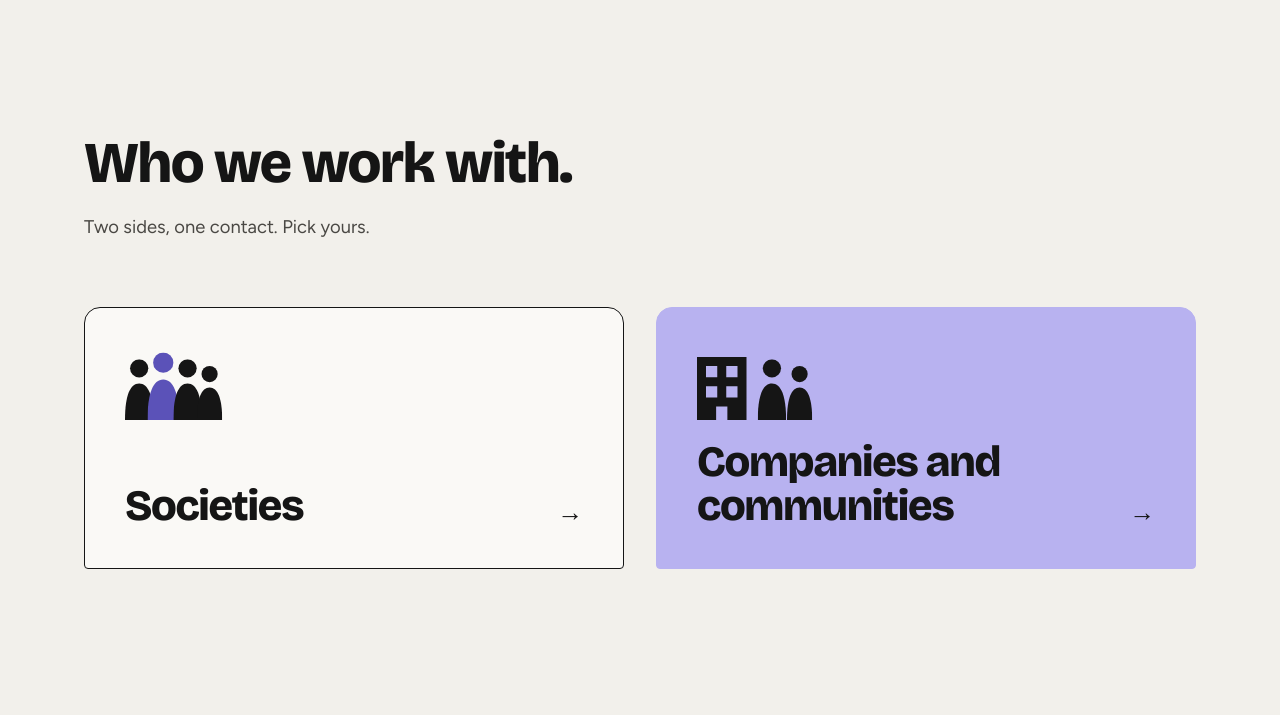
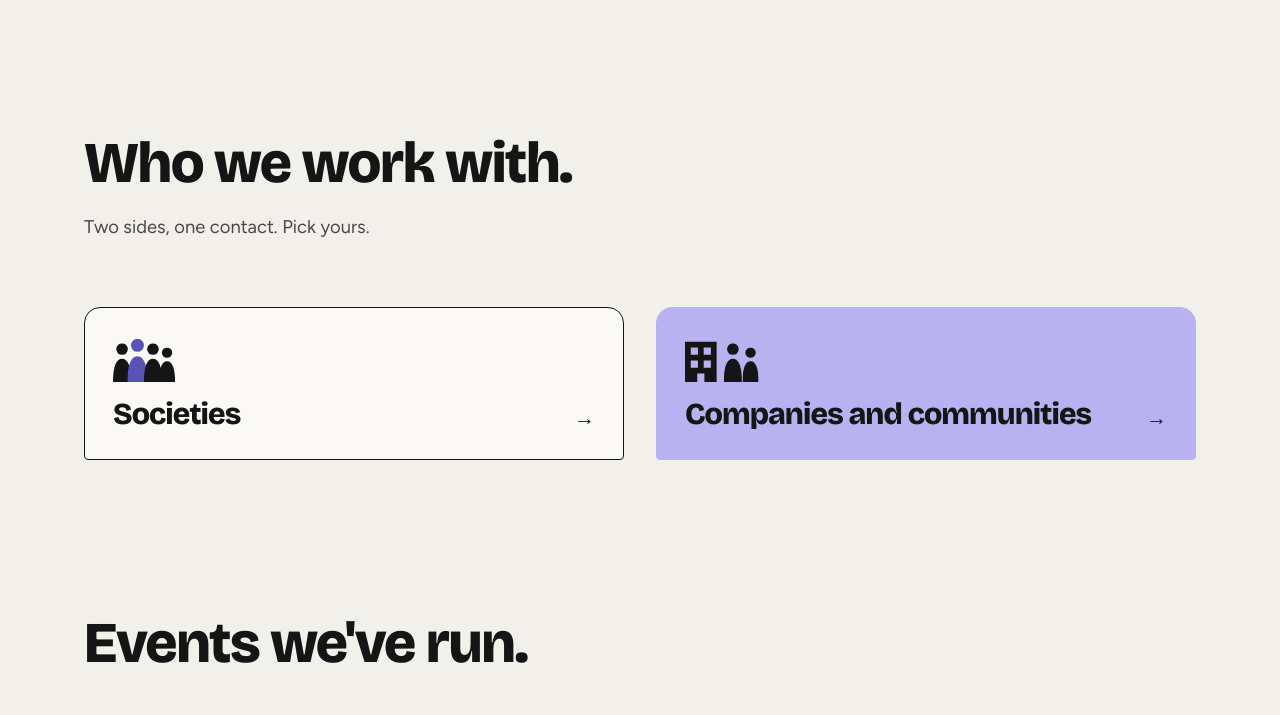
Before and after one commit to Harish3741/openbuild-site, a plain HTML site: page index.html in a window 1280 px wide. Shown: the part 1726-2441 px from the top of the page. Drawn offline with nearby package versions, Linux system fonts and the light colour scheme.

Commit message:
Home: smaller Societies/Companies buttons; event photos load at once (no lazy) and resized to 1100px
Co-Authored-By: Claude Opus 5.5 <noreply@anthropic.com>

```diff
--- a/index.html
+++ b/index.html
@@ -125,10 +125,10 @@ header.top.scrolled{border-bottom-color:var(--line)}
 /* Two doors: one big button per audience, each opening its own page. Only the name, a small drawing and the arrow. */
 .doors{display:grid;grid-template-columns:1fr 1fr;gap:clamp(20px,3vw,32px)}
 @media (max-width:760px){.doors{grid-template-columns:1fr}}
-.door-btn{display:grid;grid-template-columns:1fr auto;align-items:end;gap:20px 24px;min-height:clamp(190px,19vw,250px);padding:clamp(24px,3.2vw,40px);border:1.5px solid var(--ink);border-radius:var(--r) var(--r) 4px 4px;background:var(--card);color:var(--ink);text-decoration:none;transition:transform .3s var(--ease-out)}
-.door-btn svg{grid-column:1/-1;align-self:start;width:auto;height:clamp(56px,6vw,72px);display:block}
-.door-btn .lbl{font:800 clamp(1.7rem,1.2rem + 1.9vw,2.7rem)/1.02 var(--f-display);letter-spacing:-.03em;text-wrap:balance}
-.door-btn .arr{font-size:1.6rem;line-height:1.2;transition:transform .25s var(--ease-out)}
+.door-btn{display:grid;grid-template-columns:1fr auto;align-items:end;gap:14px 20px;min-height:clamp(130px,12vw,165px);padding:clamp(20px,2.2vw,28px);border:1.5px solid var(--ink);border-radius:var(--r) var(--r) 4px 4px;background:var(--card);color:var(--ink);text-decoration:none;transition:transform .3s var(--ease-out)}
+.door-btn svg{grid-column:1/-1;align-self:start;width:auto;height:clamp(36px,3.6vw,46px);display:block}
+.door-btn .lbl{font:800 clamp(1.35rem,1.1rem + 1vw,1.9rem)/1.05 var(--f-display);letter-spacing:-.03em;text-wrap:balance}
+.door-btn .arr{font-size:1.3rem;line-height:1.2;transition:transform .25s var(--ease-out)}
 .door-btn.lav{background:var(--lav);border-color:var(--lav);color:var(--on-lav)}
 .door-btn:active{transform:scale(.985)}
 @media (hover:hover) and (pointer:fine){.door-btn:hover{transform:translateY(-4px)}.door-btn:hover .arr{transform:translateX(6px)}}
@@ -465,9 +465,9 @@ footer{background:var(--night);color:#F2F0EB;padding-block:clamp(40px,6vw,96px)
       <h2>Events we've run.</h2>
     </div>
     <ul class="shots">
-      <li><figure><img src="img/ev-h4h.jpg" alt="The main floor at Hack for Humanity, every table full of teams building" loading="lazy"></figure><p class="mono">Sep 2026</p><h3>Hack for Humanity</h3><p>Two days building tools with real non-profits.</p></li>
-      <li><figure><img src="img/ev-healthhack.jpg" alt="Teams heads down on their laptops at HealthHack Sydney" loading="lazy"></figure><p class="mono">Jul 2026</p><h3>HealthHack Sydney</h3><p>A weekend on real healthcare problems.</p></li>
-      <li><figure><img src="img/ev-debugged.jpg" alt="Teams building their apps on the floor at Debugged" loading="lazy"></figure><p class="mono">Jun 2026</p><h3>Debugged</h3><p>A one-day build sprint, from problem to pitch.</p></li>
+      <li><figure><img src="img/ev-h4h.jpg" alt="The main floor at Hack for Humanity, every table full of teams building"></figure><p class="mono">Sep 2026</p><h3>Hack for Humanity</h3><p>Two days building tools with real non-profits.</p></li>
+      <li><figure><img src="img/ev-healthhack.jpg" alt="Teams heads down on their laptops at HealthHack Sydney"></figure><p class="mono">Jul 2026</p><h3>HealthHack Sydney</h3><p>A weekend on real healthcare problems.</p></li>
+      <li><figure><img src="img/ev-debugged.jpg" alt="Teams building their apps on the floor at Debugged"></figure><p class="mono">Jun 2026</p><h3>Debugged</h3><p>A one-day build sprint, from problem to pitch.</p></li>
     </ul>
   </div>
 </section>
--- a/src/parts/style.css
+++ b/src/parts/style.css
@@ -117,10 +117,10 @@ header.top.scrolled{border-bottom-color:var(--line)}
 /* Two doors: one big button per audience, each opening its own page. Only the name, a small drawing and the arrow. */
 .doors{display:grid;grid-template-columns:1fr 1fr;gap:clamp(20px,3vw,32px)}
 @media (max-width:760px){.doors{grid-template-columns:1fr}}
-.door-btn{display:grid;grid-template-columns:1fr auto;align-items:end;gap:20px 24px;min-height:clamp(190px,19vw,250px);padding:clamp(24px,3.2vw,40px);border:1.5px solid var(--ink);border-radius:var(--r) var(--r) 4px 4px;background:var(--card);color:var(--ink);text-decoration:none;transition:transform .3s var(--ease-out)}
-.door-btn svg{grid-column:1/-1;align-self:start;width:auto;height:clamp(56px,6vw,72px);display:block}
-.door-btn .lbl{font:800 clamp(1.7rem,1.2rem + 1.9vw,2.7rem)/1.02 var(--f-display);letter-spacing:-.03em;text-wrap:balance}
-.door-btn .arr{font-size:1.6rem;line-height:1.2;transition:transform .25s var(--ease-out)}
+.door-btn{display:grid;grid-template-columns:1fr auto;align-items:end;gap:14px 20px;min-height:clamp(130px,12vw,165px);padding:clamp(20px,2.2vw,28px);border:1.5px solid var(--ink);border-radius:var(--r) var(--r) 4px 4px;background:var(--card);color:var(--ink);text-decoration:none;transition:transform .3s var(--ease-out)}
+.door-btn svg{grid-column:1/-1;align-self:start;width:auto;height:clamp(36px,3.6vw,46px);display:block}
+.door-btn .lbl{font:800 clamp(1.35rem,1.1rem + 1vw,1.9rem)/1.05 var(--f-display);letter-spacing:-.03em;text-wrap:balance}
+.door-btn .arr{font-size:1.3rem;line-height:1.2;transition:transform .25s var(--ease-out)}
 .door-btn.lav{background:var(--lav);border-color:var(--lav);color:var(--on-lav)}
 .door-btn:active{transform:scale(.985)}
 @media (hover:hover) and (pointer:fine){.door-btn:hover{transform:translateY(-4px)}.door-btn:hover .arr{transform:translateX(6px)}}
```
Also changed, not shown: door.html (+7 -7 lines), partners.html (+4 -4 lines), societies.html (+4 -4 lines), src/pages/home.html (+3 -3 lines), img/ev-debugged.jpg, img/ev-h4h.jpg, img/ev-healthhack.jpg.
